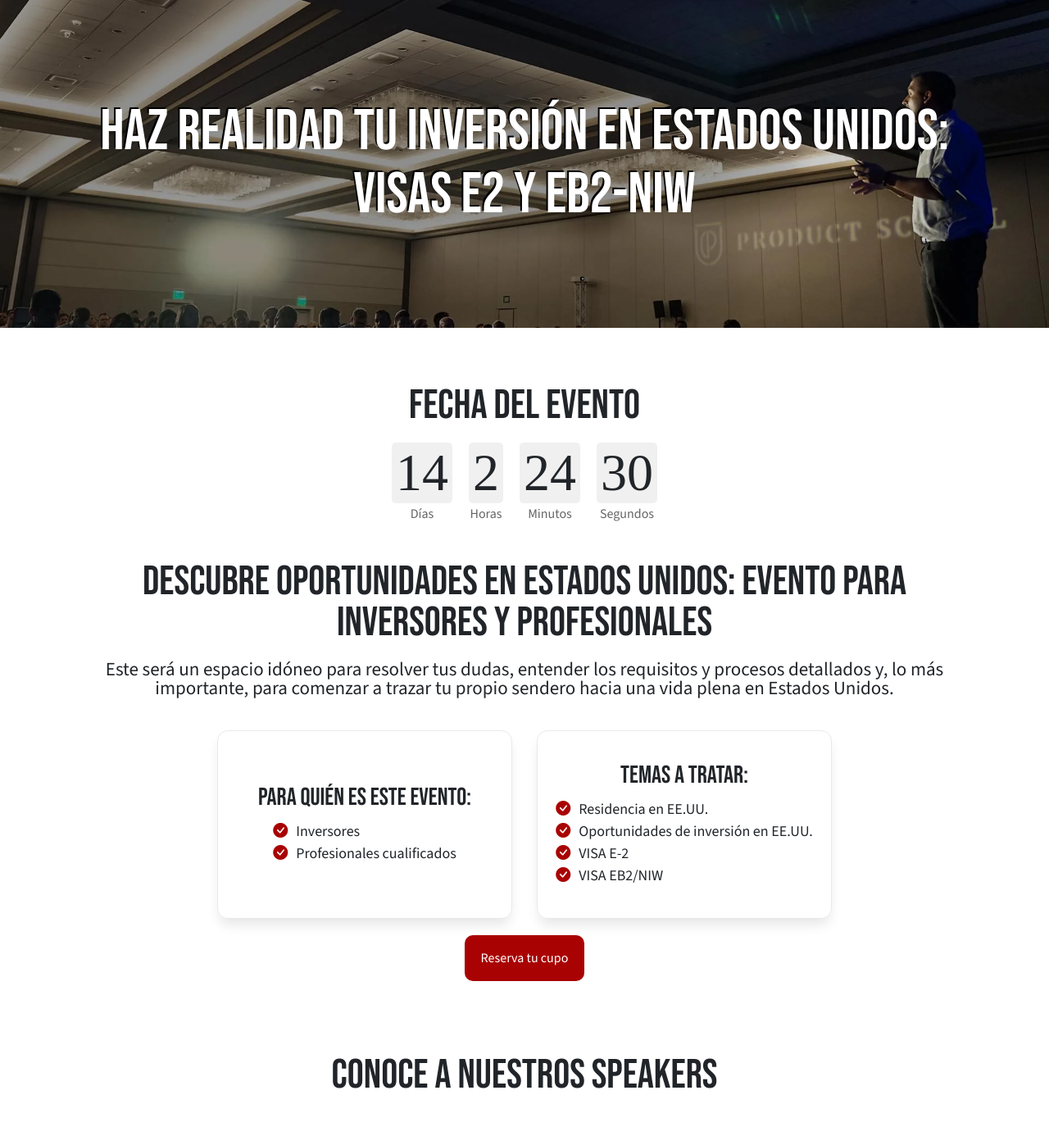
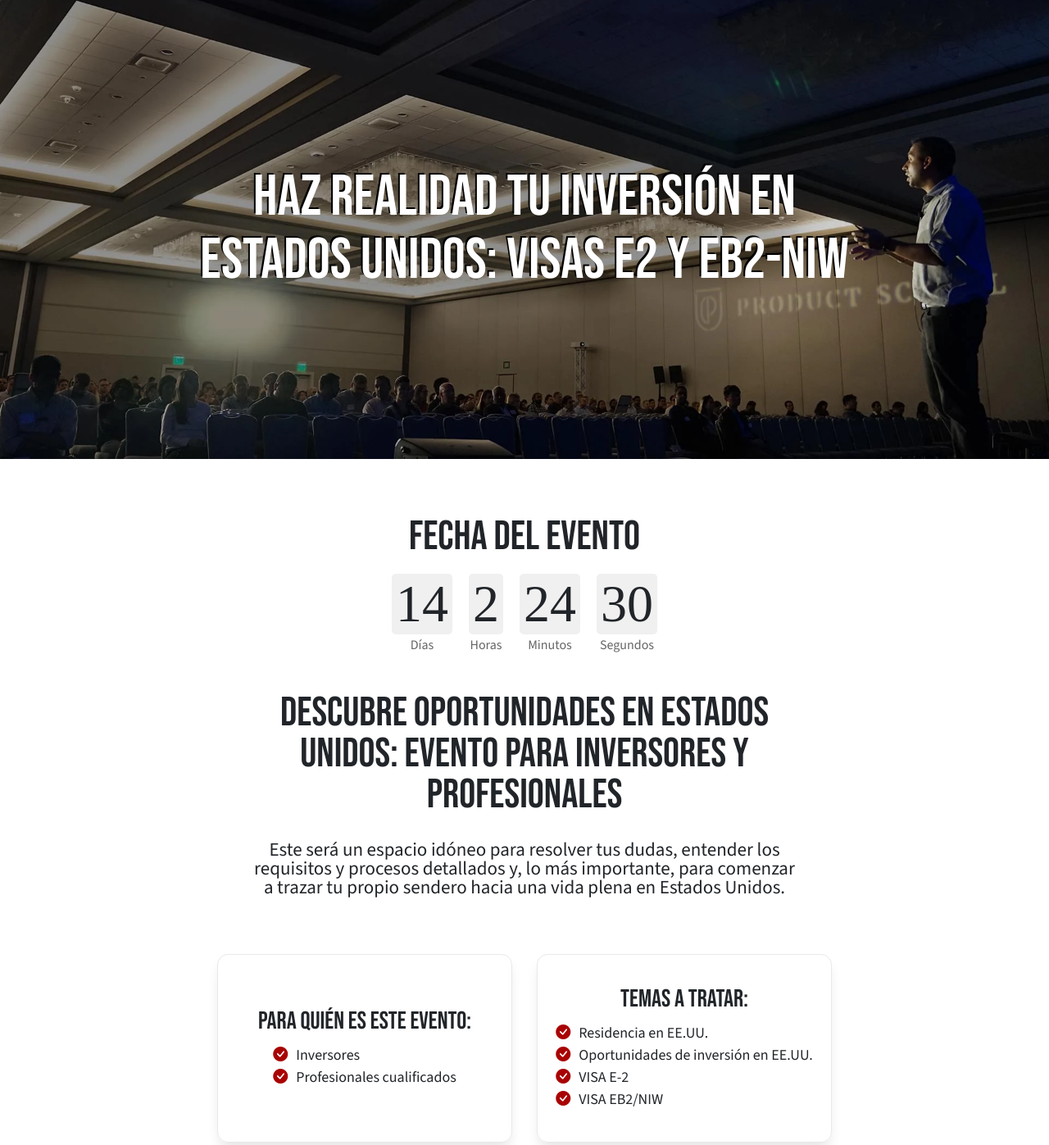
Before and after one commit to Puffcleaning/lookingdreams, a website: page index.html in a window 1280 px wide. Shown: the top 1397 px of the page at 82% size. Drawn offline with nearby package versions, Linux system fonts and the light colour scheme; some packages are replaced by stand-ins of ours; a script that the page names is missing.

Commit message:
final final no va mas

```diff
--- a/css/style.css
+++ b/css/style.css
@@ -304,6 +304,10 @@ form {
         height: 230px;
     }
 
+    .cnt-general {
+        height: 100vh;
+    }
+
 }
 
 @media screen and (min-width: 1024px) {
@@ -376,6 +380,28 @@ form {
         font-size: 21px;
         padding: 50px 40px 30px;
     }
+    .cnt-general {
+        height: 70vh;
+    }
+
+    .titleH1 {
+        padding: 0px 19%;
+    }
+
+
+
+    .titleInfo,
+    .titlePerfil {
+        padding: 0 24%;
+    }
+
+    .textInfo {
+        padding: 30px 24%;
+    }
+
+    .cnt-cajas {
+        margin: 40px 0 50px;
+    }
 
 }
 
@@ -387,4 +413,9 @@ form {
         margin: auto;
         max-width: 1440px;
     }
+    .titleH1 {
+        padding: 0px 22%;
+    }
+
+
 }
```
